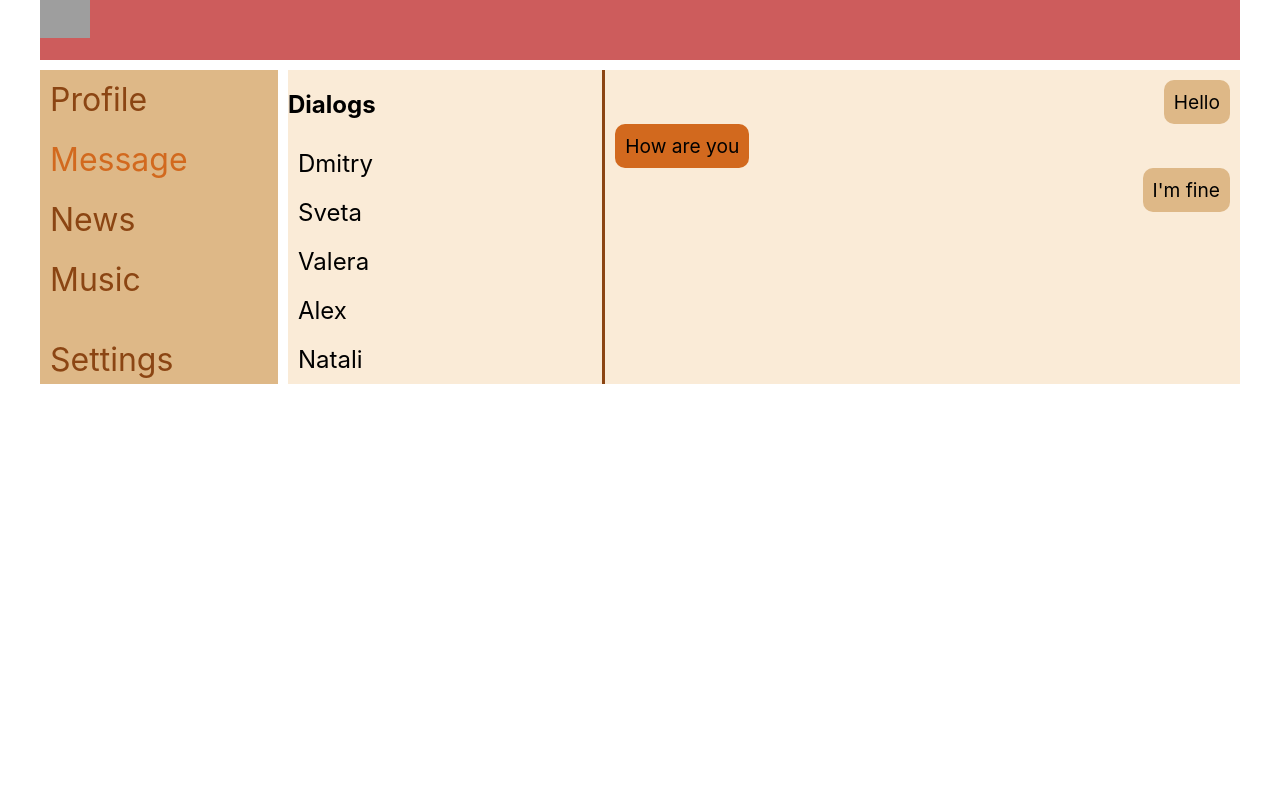
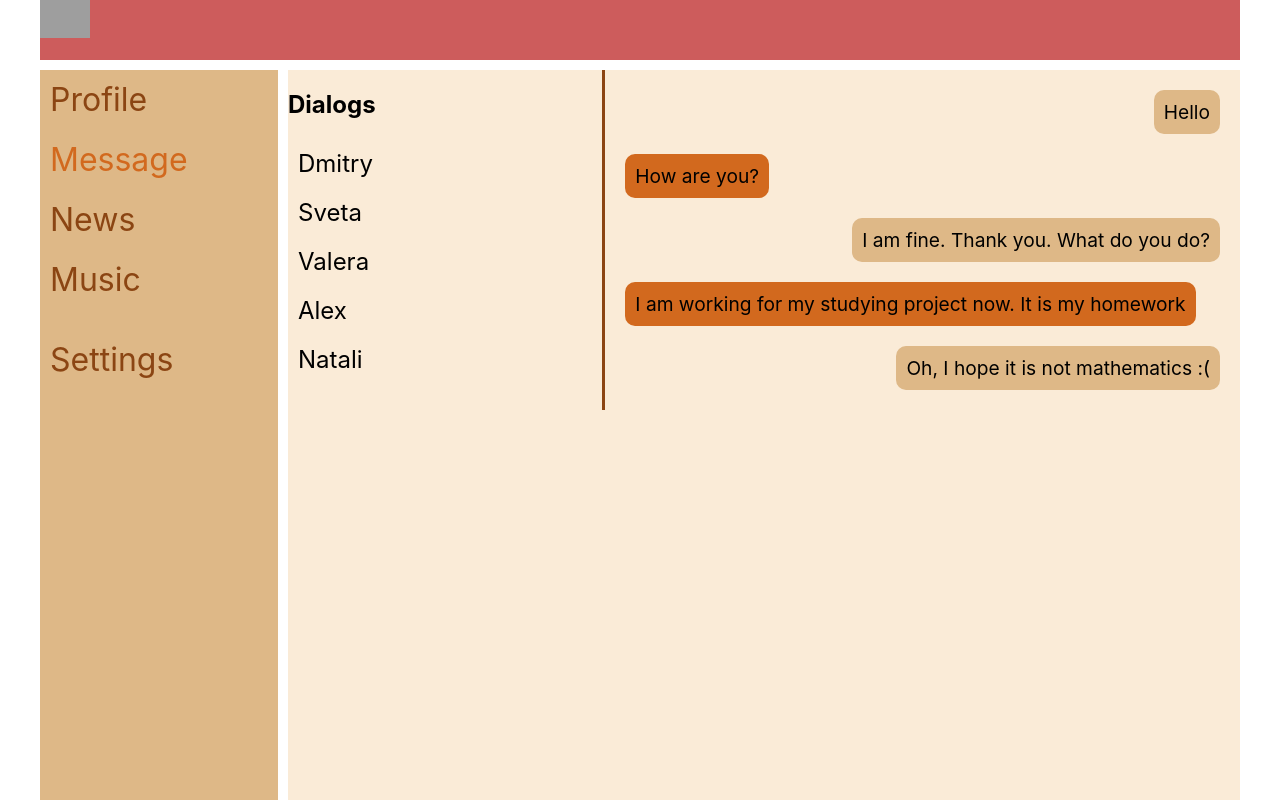
Before and after one commit to Verminas/react-social-network, a React (Create React App) app: page /dialogs in a window 1280 px wide. Built offline with nearby package versions, Linux system fonts and the light colour scheme; grey boxes are pictures that could not be loaded.

Commit message:
feat: create dialog and message component for dialogs, change styles

```diff
--- a/src/App.css
+++ b/src/App.css
@@ -1,5 +1,7 @@
 .app-wrapper{
   max-width: 1200px;
+  width: 100vw;
+  height: 100vh;
   margin: 0 auto;
   display: grid;
   grid-template-rows: 60px 1fr;
--- a/src/components/Dialogs/Dialogs.module.css
+++ b/src/components/Dialogs/Dialogs.module.css
@@ -16,6 +16,7 @@
 }
 .message{
     padding: 10px;
+    margin: 10px;
     background-color: chocolate;
     border-radius: 10px;
     width: fit-content;
--- a/src/components/Dialogs/Dialogs.tsx
+++ b/src/components/Dialogs/Dialogs.tsx
@@ -8,18 +8,40 @@ export const Dialogs = () => {
       <div className={s.dialogsItems}>
         <h2 className={s.title}>Dialogs</h2>
         <ul>
-          <li><NavLink to="/dialogs/1" className={s.dialog}>Dmitry</NavLink></li>
-          <li><NavLink to="/dialogs/2" className={s.dialog}>Sveta</NavLink></li>
-          <li><NavLink to="/dialogs/3" className={s.dialog}>Valera</NavLink></li>
-          <li><NavLink to="/dialogs/4" className={s.dialog}>Alex</NavLink></li>
-          <li><NavLink to="/dialogs/5" className={s.dialog}>Natali</NavLink></li>
+          <DialogItem name={'Dmitry'} id={'1'}/>
+          <DialogItem name={'Sveta'} id={'2'}/>
+          <DialogItem name={'Valera'} id={'3'}/>
+          <DialogItem name={'Alex'} id={'4'}/>
+          <DialogItem name={'Natali'} id={'5'}/>
         </ul>
       </div>
       <div className={s.messages}>
-        <p className={s.message}>Hello</p>
-        <p className={s.message}>How are you</p>
-        <p className={s.message}>I'm fine</p>
+        <MessageItem message={'Hello'}/>
+        <MessageItem message={'How are you?'}/>
+        <MessageItem message={'I am fine. Thank you. What do you do?'}/>
+        <MessageItem message={'I am working for my studying project now. It is my homework'}/>
+        <MessageItem message={'Oh, I hope it is not mathematics :('}/>
       </div>
     </section>
   )
 }
+type DialogItemProps = {
+  name: string,
+  id: string
+}
+
+const DialogItem = (props: DialogItemProps) => {
+  return (
+    <li><NavLink to={`/dialogs/${props.id}`} className={s.dialog}>{props.name}</NavLink></li>
+  )
+}
+
+type MessageItemProps = {
+  message: string
+}
+
+const MessageItem = (props: MessageItemProps) => {
+  return (
+    <p className={s.message}>{props.message}</p>
+  )
+}
```
